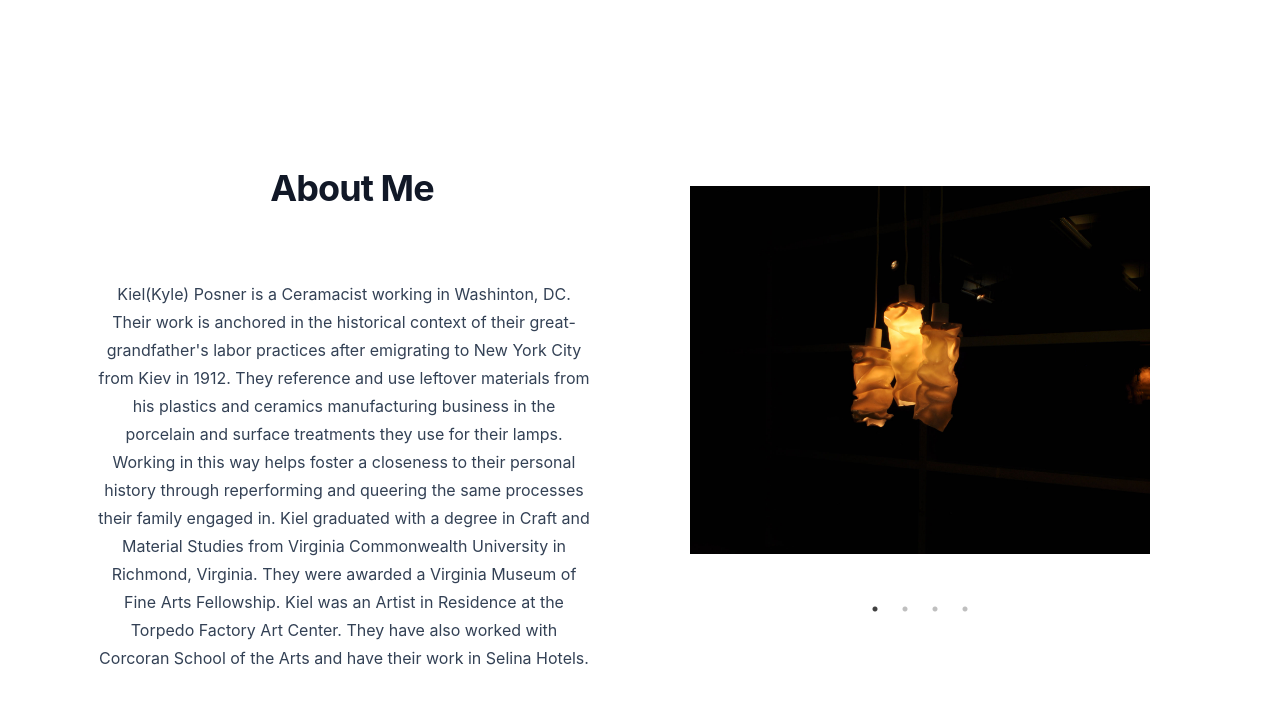
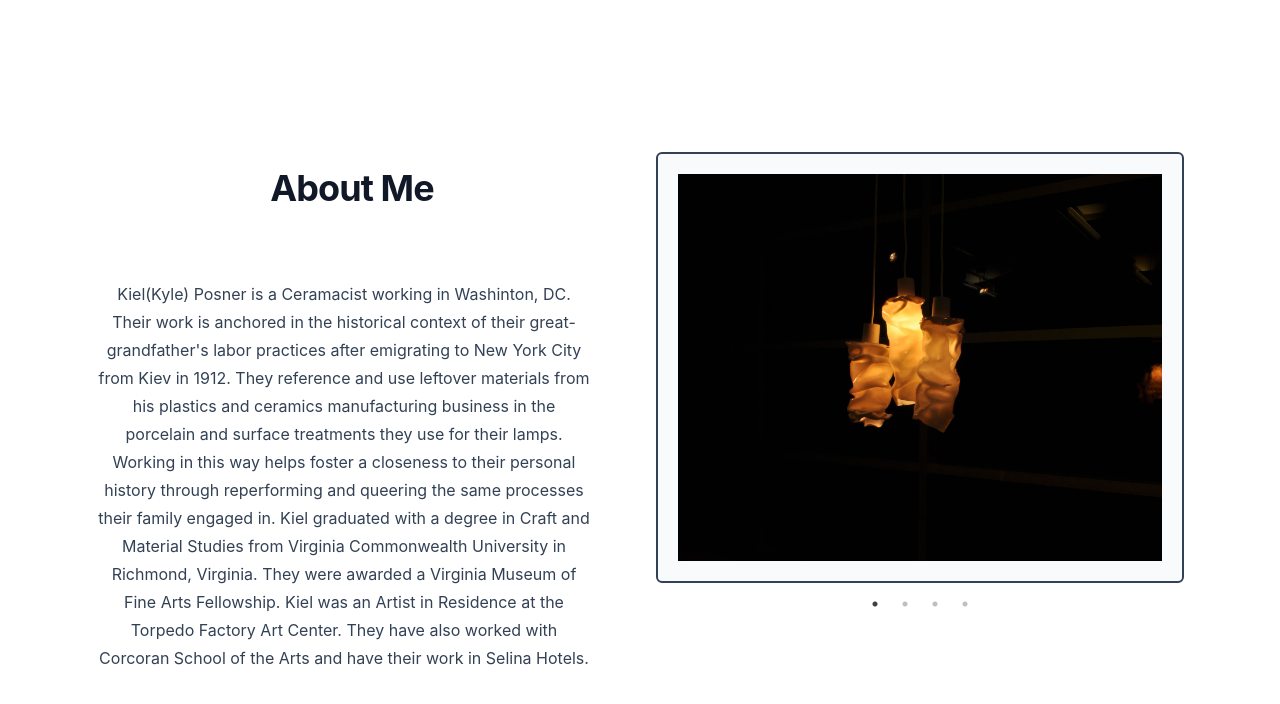
Before and after one commit to kielposner/kiel-posner-website, a React (Vite) app: page / in a window 1280 px wide. Shown: the top 704 px of the page. Built offline with nearby package versions, Linux system fonts and the light colour scheme.

Commit message:
Fix colors

```diff
--- a/src/components/SimpleSlider/index.jsx
+++ b/src/components/SimpleSlider/index.jsx
@@ -22,16 +22,16 @@ export default class SimpleSlider extends Component {
       <div>
         <Slider {...settings}>
           <div>
-            <img src={image1} alt="image1" className="rounded-md p-8 bg-white border-2 border-white" />
+            <img src={image1} alt="image1" className="rounded-md p-5 bg-slate-50 border-2 border-slate-700" />
           </div>
           <div>
-            <img src={image2} alt="image2" className="rounded-md p-8 bg-white border-2 border-white" />
+            <img src={image2} alt="image2" className="rounded-md p-5 bg-slate-50 border-2 border-slate-700"  />
           </div>
           <div>
-            <img src={image3} alt="image3" className="rounded-md p-8 bg-white border-2 border-white" />
+            <img src={image3} alt="image3" className="rounded-md p-5 bg-slate-50 border-2 border-slate-700"  />
           </div>
           <div>
-            <img src={image4} alt="image4" className="rounded-md p-8 bg-white border-2 border-white" />
+            <img src={image4} alt="image4" className="rounded-md p-5 bg-slate-50 border-2 border-slate-700"  />
           </div>
         </Slider>
       </div>
--- a/src/index.css
+++ b/src/index.css
@@ -9,7 +9,7 @@
 
   color-scheme: light dark;
   color: rgba(255, 255, 255, 0.87);
-  background-color: #242424;
+  background-color: #fff;
 
   font-synthesis: none;
   text-rendering: optimizeLegibility;
```
Also changed, not shown: src/pages/home.jsx (+15 -3 lines).
